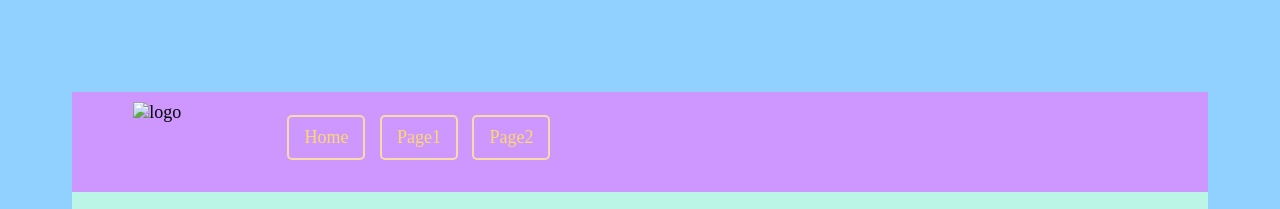
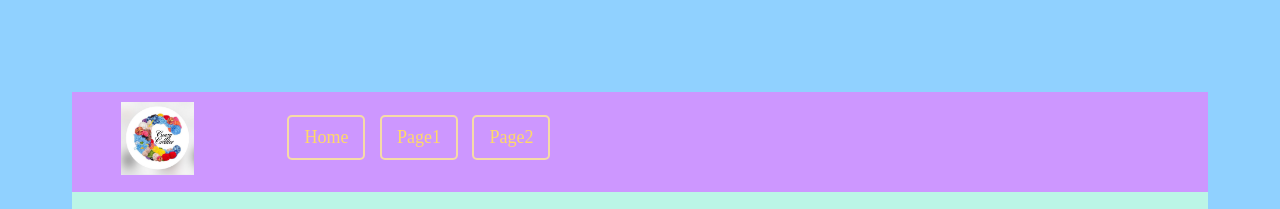
Before and after one commit to Ash-Uchida/wdd130-Plass, a plain HTML site: page page2.html in a window 1280 px wide. Shown: the top 209 px of the page. Drawn offline with Linux system fonts and the light colour scheme; a web font is replaced by a local one.

Commit message:
Update page2.html

```diff
--- a/page2.html
+++ b/page2.html
@@ -10,7 +10,7 @@
     <div class="container">
         <header>
             <div id="logo">
-                <img src="images/toto.webp" width="73" alt="logo">
+                <img src="logo.png" width="73" alt="logo">
             </div>
             <nav>
                 <ul>
```
